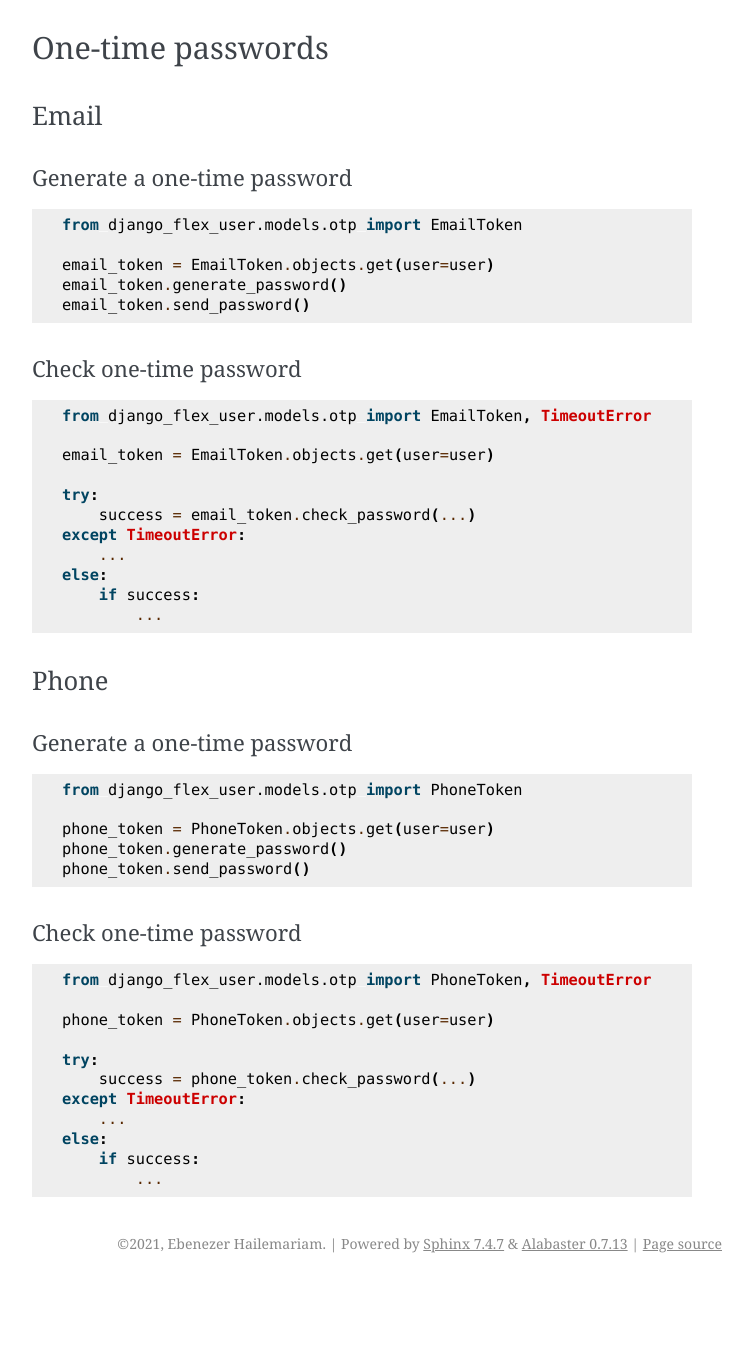
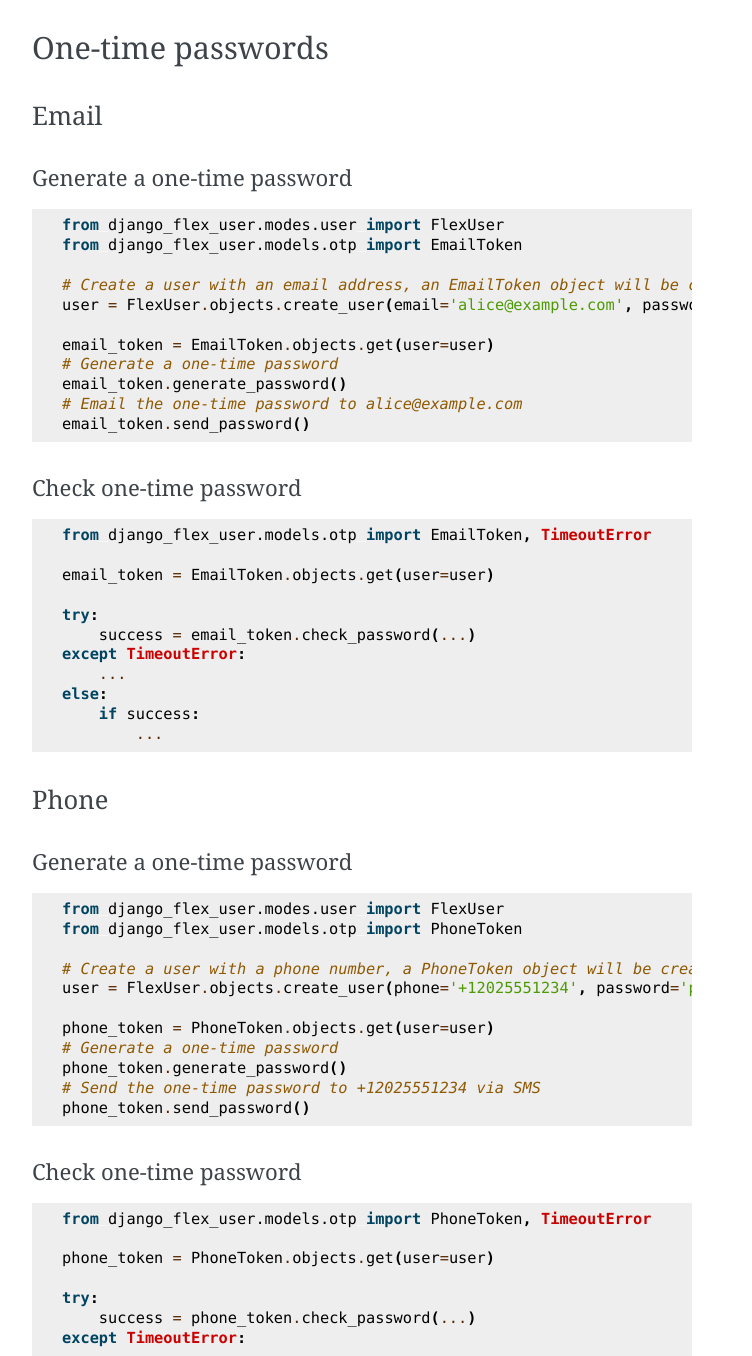
Before and after one commit to ebenh/django-flex-user, a Sphinx documentation site: the page built from docs/source/usage.rst, in a window 1280 px wide and 1400 px high, scrolled down 1186 px, cut to the strip 44-1400 px from the top of the window. Shown: the whole strip, without its empty margins (388-1140 px from the left). Built offline with Sphinx 7.4.7, drawn with Linux system fonts in a browser that asks for light colours; before the commit the page ends 2513 px from its top, so only the background shows below that.

Commit message:
Updating documentation

```diff
--- a/docs/source/usage.rst
+++ b/docs/source/usage.rst
@@ -51,10 +51,16 @@ Generate a one-time password
 ############################
 ::
 
+    from django_flex_user.modes.user import FlexUser
     from django_flex_user.models.otp import EmailToken
 
+    # Create a user with an email address, an EmailToken object will be created for them automatically
+    user = FlexUser.objects.create_user(email='alice@example.com', password='password')
+
     email_token = EmailToken.objects.get(user=user)
+    # Generate a one-time password
     email_token.generate_password()
+    # Email the one-time password to alice@example.com
     email_token.send_password()
 
 Check one-time password
@@ -79,10 +85,16 @@ Generate a one-time password
 ############################
 ::
 
+    from django_flex_user.modes.user import FlexUser
     from django_flex_user.models.otp import PhoneToken
 
+    # Create a user with a phone number, a PhoneToken object will be created for them automatically
+    user = FlexUser.objects.create_user(phone='+12025551234', password='password')
+
     phone_token = PhoneToken.objects.get(user=user)
+    # Generate a one-time password
     phone_token.generate_password()
+    # Send the one-time password to +12025551234 via SMS
     phone_token.send_password()
 
 Check one-time password
```
